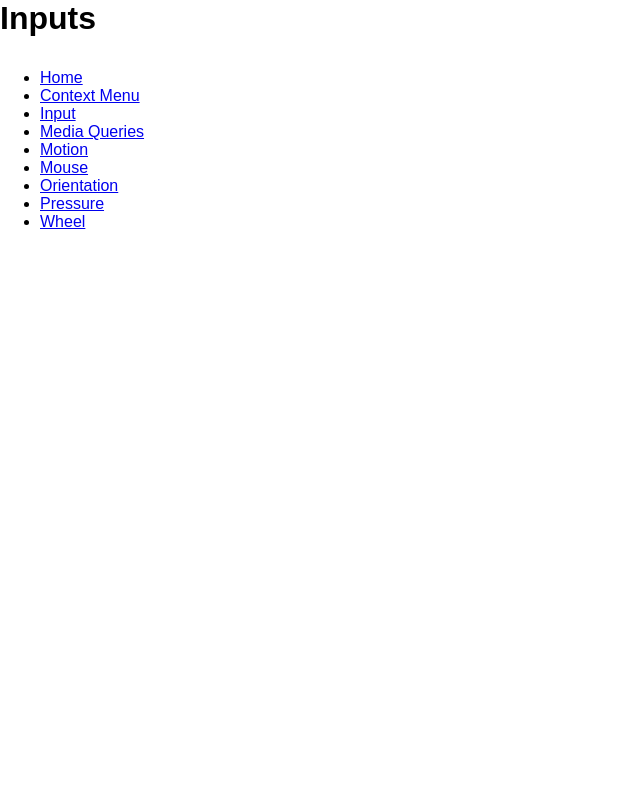
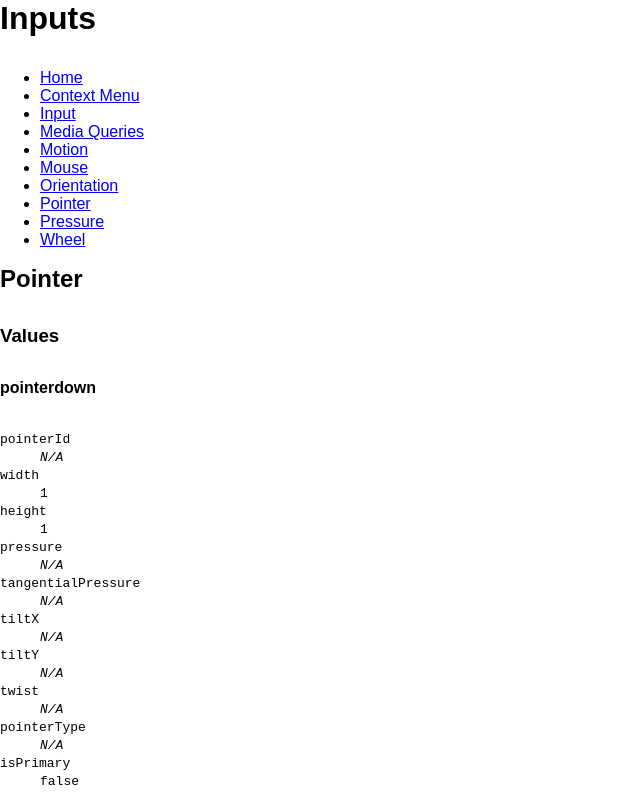
Before and after one commit to j-/inputs, a React app: page /#/pointer in a window 1280 px wide. Shown: the whole page, without its empty margins (0-640 px from the left). Built offline with nearby package versions, Linux system fonts and the light colour scheme.

Commit message:
Add pointer route

```diff
--- a/src/components/App.tsx
+++ b/src/components/App.tsx
@@ -8,6 +8,7 @@ import MediaQueries from 'src/routes/MediaQueries';
 import Motion from '../routes/Motion';
 import Mouse from '../routes/Mouse';
 import Orientation from '../routes/Orientation';
+import Pointer from '../routes/Pointer';
 import Pressure from '../routes/Pressure';
 import Wheel from '../routes/Wheel';
 
@@ -25,6 +26,7 @@ const App: React.StatelessComponent = () => (
 			<Route path="/motion" component={Motion} />
 			<Route path="/mouse" component={Mouse} />
 			<Route path="/orientation" component={Orientation} />
+			<Route path="/pointer" component={Pointer} />
 			<Route path="/pressure" component={Pressure} />
 			<Route path="/wheel" component={Wheel} />
 		</div>
--- a/src/components/Navigation.tsx
+++ b/src/components/Navigation.tsx
@@ -11,6 +11,7 @@ const Navigation: React.StatelessComponent = () => (
 			<li><Link to="/motion">Motion</Link></li>
 			<li><Link to="/mouse">Mouse</Link></li>
 			<li><Link to="/orientation">Orientation</Link></li>
+			<li><Link to="/pointer">Pointer</Link></li>
 			<li><Link to="/pressure">Pressure</Link></li>
 			<li><Link to="/wheel">Wheel</Link></li>
 		</ul>
--- /dev/null
+++ b/src/routes/Pointer.tsx
@@ -0,0 +1,83 @@
+import * as React from 'react';
+import { BrowserRouterProps } from 'react-router-dom';
+import NA from '../components/NA';
+
+interface State {
+	pointerdown: PointerEvent,
+}
+
+export default class Pointer extends React.Component<BrowserRouterProps, State> {
+	state: State = {
+		pointerdown: new PointerEvent('pointerdown'),
+	};
+
+	componentDidMount () {
+		window.addEventListener('pointerdown', this.handlePointerdown);
+	}
+
+	componentWillUnmount () {
+		window.removeEventListener('pointerdown', this.handlePointerdown);
+	}
+
+	render () {
+		const {
+			pointerId,
+			width,
+			height,
+			pressure,
+			tangentialPressure,
+			tiltX,
+			tiltY,
+			twist,
+			pointerType,
+			isPrimary,
+		} = this.state.pointerdown;
+		return (
+			<div>
+				<h2>Pointer</h2>
+
+				<h3>Values</h3>
+
+				<h4>pointerdown</h4>
+
+				<dl>
+					<dt><code>pointerId</code></dt>
+					<dd><code>{pointerId || <NA />}</code></dd>
+
+					<dt><code>width</code></dt>
+					<dd><code>{width || <NA />}</code></dd>
+
+					<dt><code>height</code></dt>
+					<dd><code>{height || <NA />}</code></dd>
+
+					<dt><code>pressure</code></dt>
+					<dd><code>{pressure || <NA />}</code></dd>
+
+					<dt><code>tangentialPressure</code></dt>
+					<dd><code>{tangentialPressure || <NA />}</code></dd>
+
+					<dt><code>tiltX</code></dt>
+					<dd><code>{tiltX || <NA />}</code></dd>
+
+					<dt><code>tiltY</code></dt>
+					<dd><code>{tiltY || <NA />}</code></dd>
+
+					<dt><code>twist</code></dt>
+					<dd><code>{twist || <NA />}</code></dd>
+
+					<dt><code>pointerType</code></dt>
+					<dd><code>{pointerType || <NA />}</code></dd>
+
+					<dt><code>isPrimary</code></dt>
+					<dd><code>{isPrimary == null ? <NA /> : isPrimary ? 'true' : 'false'}</code></dd>
+				</dl>
+			</div>
+		);
+	}
+
+	private handlePointerdown = (e: PointerEvent) => {
+		this.setState({
+			pointerdown: e,
+		});
+	};
+}
```
